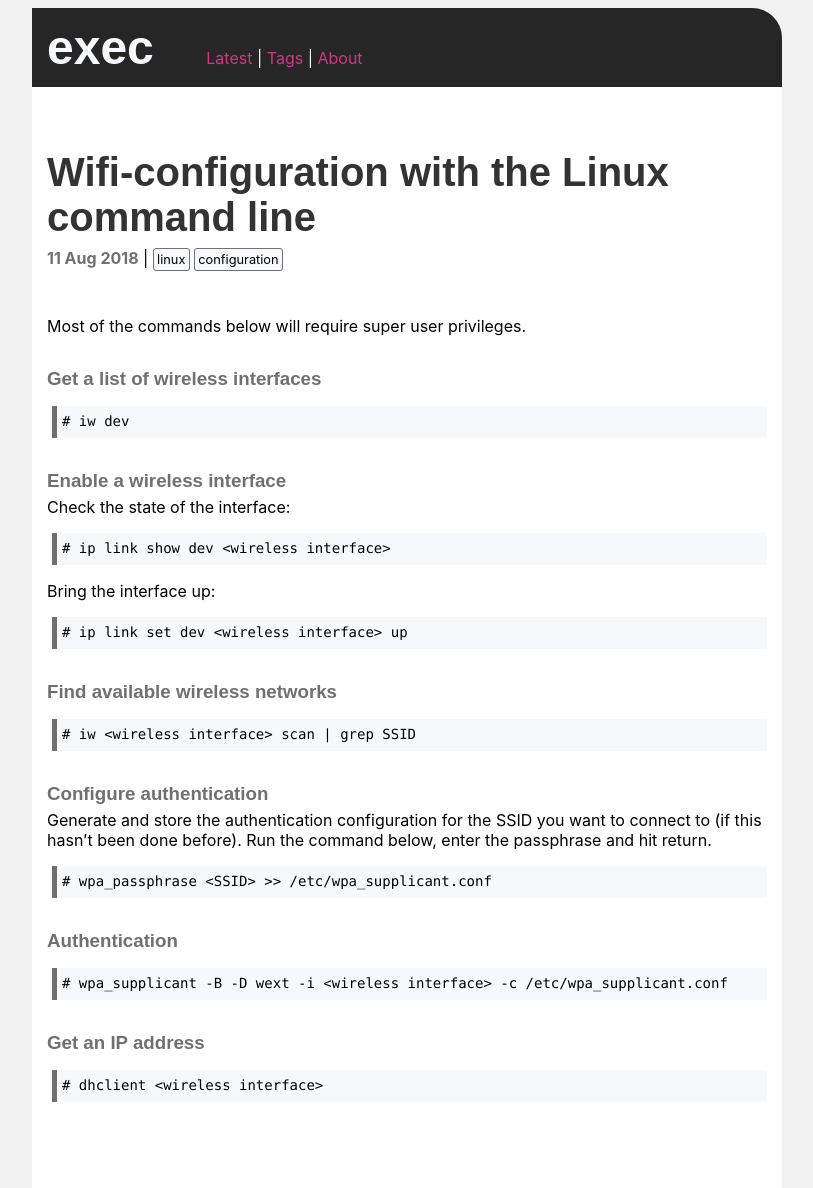
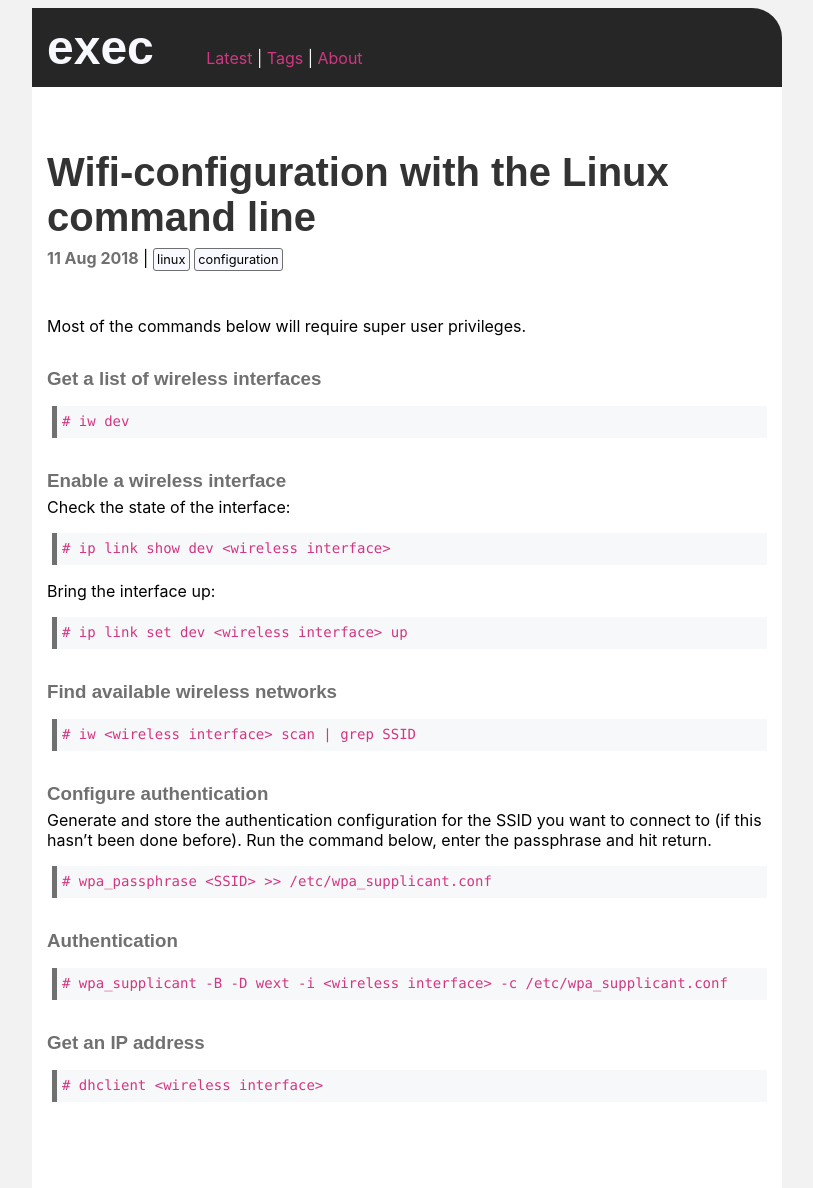
Before and after one commit to execas/execas.github.io, a Jekyll site: the page built from _posts/2018-08-11-wifi-configuration-with-the-linux-command-line.md, in a window 1280 px wide. Shown: the whole page, without its empty margins (233-1046 px from the left). Built offline with Jekyll 4.4.1, drawn with Linux system fonts in a browser that asks for light colours.

Commit message:
Update execas.css

```diff
--- a/css/execas.css
+++ b/css/execas.css
@@ -43,6 +43,7 @@ pre code {
 }
 code {
      background-color: #fefefe;
+     color:#d33682;
      font-size:12px;
      border-width: 1px;
      border-style: solid;
```
